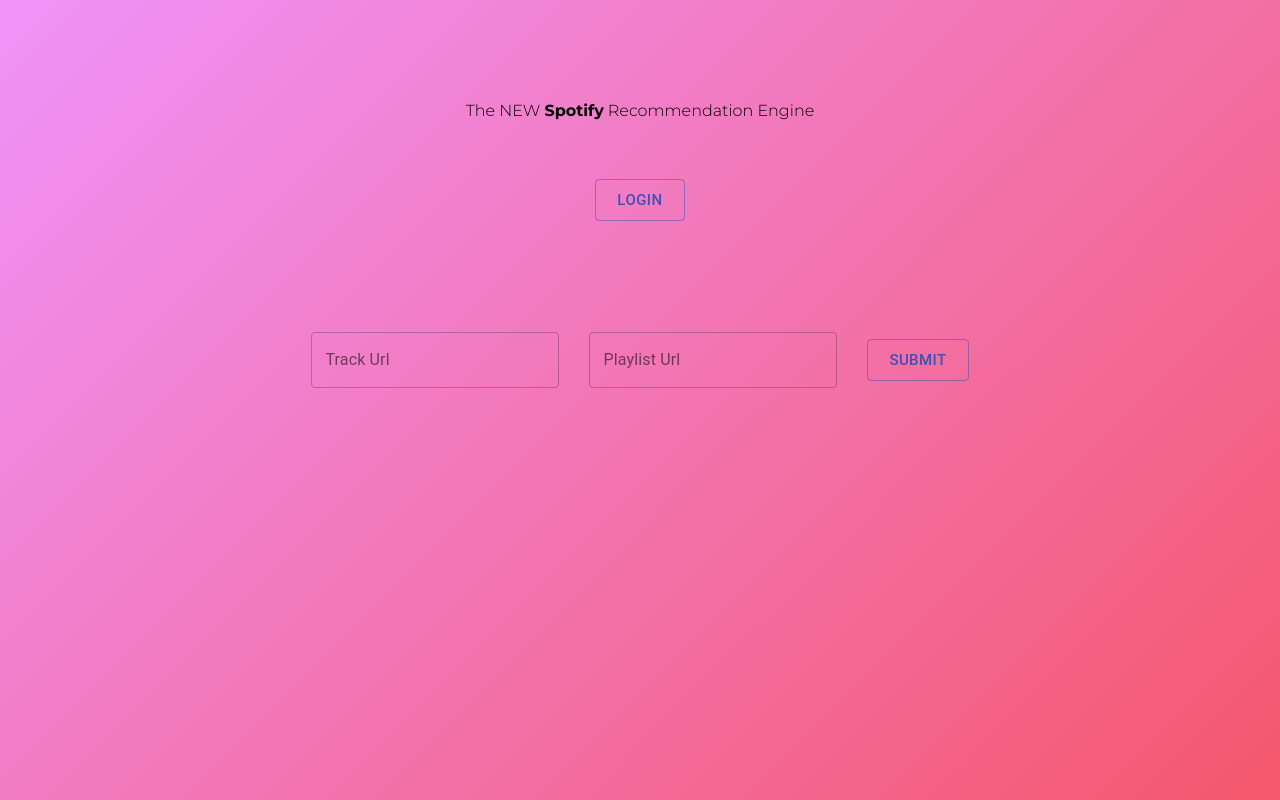
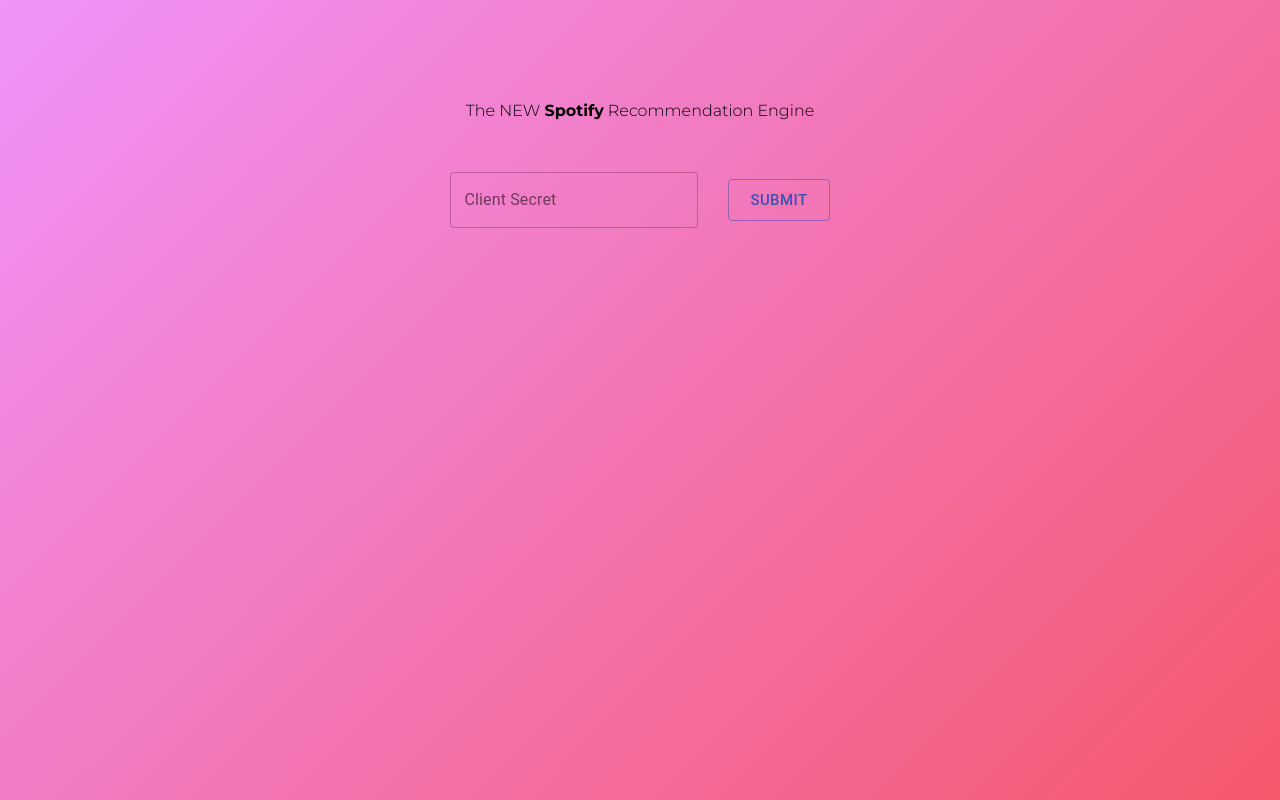
Before and after one commit to githubmaha/New-Spotify-Recommendation-Engine-UI, a React (Create React App) app: page / in a window 1280 px wide. Built offline with nearby package versions, Linux system fonts and the light colour scheme.

Commit message:
Added authorization for public api and ability to get track details

```diff
--- a/src/App.tsx
+++ b/src/App.tsx
@@ -1,4 +1,4 @@
-import React, { useCallback } from 'react';
+import React from 'react';
 import './App.css';
 import Home from './Components/Home/Home';
 import Notfound from './Components/NotFound/NotFound';
@@ -41,10 +41,10 @@
       >
         <Switch>
           <Route exact path="/">
-            {spotifyAuth.token ? <Redirect to="/UserDashboard" /> : <Home />}
+            {spotifyAuth.userAPIAuth.isLoggedIn ? <Redirect to="/UserDashboard" /> : <Home />}
           </Route>
           <Route exact path="/UserDashboard">
-            {spotifyAuth.token ? <UserDashboard /> : <Redirect to="/" />}
+            {spotifyAuth.userAPIAuth.isLoggedIn ? <UserDashboard /> : <Redirect to="/" />}
           </Route>
           <Route>
             <Notfound></Notfound>
--- a/src/Components/Home/Home.tsx
+++ b/src/Components/Home/Home.tsx
@@ -7,9 +7,14 @@
 import queryString, { ParsedQuery } from 'query-string'
 import ContentRenderer from '../../Types/ContentRenderer';
 import { SpotifyAuthContext } from './../../Contexts/SpotifyAuthContext';
+import Track from '../../Types/Spotify/Track';
+import { v4 as uuid } from "uuid";
+import PublicAPIAuthObject from './../../Types/Spotify/PublicAPIAuthObject.d';
+import UserAPIAuthObject from './../../Types/Spotify/UserAPIAuthObject.d';
 
 enum FormContentType {
   HOME = "HOME",
+  CLIENT_SECRET = "CLIENT_SECRET"
 }
 
 const Title = (): JSX.Element => {
@@ -28,16 +33,90 @@
     );
 }
 
-const SongForm = (): JSX.Element => {
+type ClientSecretFormProps = {
+  getPublicAPIAuthorization: (clientId) => Promise<PublicAPIAuthObject>;
+  setFormContent: (formContentType) => void;
+};
+
+const ClientSecretForm = (props): JSX.Element => {
+  const spotifyAuth = useContext(SpotifyAuthContext);
+  const [clientSecret, setClientSecret] = useState("");
+  const [errorText, setErrorText] = useState("");
+
+  const clientSecretOnChance = useCallback(
+    (event: React.ChangeEvent<HTMLInputElement>) => {
+      setClientSecret(event.target.value);
+    },
+    []
+  );
+
+  const onSubmit = useCallback(() => {
+    setErrorText("");
+
+    const tryToAuthorize = async () => {
+      try {
+        spotifyAuth.publicAPIAuthDispatch({
+          type: "modify",
+          payload: await props.getPublicAPIAuthorization(clientSecret),
+        });
+        props.setFormContent(FormContentType.HOME);
+      } catch (error) {
+        setErrorText(error.message);
+        console.dir(error);
+      }
+    };
+
+    tryToAuthorize();
+  }, [props, clientSecret, spotifyAuth]);
+
+  return (
+    <Grid
+      container
+      item
+      justify="center"
+      alignItems="center"
+      className="height-spacing"
+    >
+      <Grid item>
+        <TextField
+          label="Client Secret"
+          variant="outlined"
+          onChange={clientSecretOnChance}
+          error={!!errorText}
+          helperText={errorText}
+        />
+      </Grid>
+      <Grid item className="spacing">
+        <Button
+          variant="outlined"
+          size="large"
+          color="primary"
+          onClick={onSubmit}
+        >
+          Submit
+        </Button>
+      </Grid>
+    </Grid>
+  );
+};
+
+type SongFormProps = {
+  getTrackInfo: (trackId: string, access_token: string) => Promise<Track>;
+};
+
+
+const SongForm = (props: SongFormProps): JSX.Element => {
+  const spotifyAuth = useContext(SpotifyAuthContext);
   const [trackUrl, setTrackUrl] = useState("");
   const [playlistUrl, setPlaylistUrl] = useState("");
+  const [errorText, setErrorText] = useState("");
 
   const trackUrlOnChange = useCallback(
     (event: React.ChangeEvent<HTMLInputElement>) => {
       setTrackUrl(event.target.value);
     },
-    [],
-  )
+    []
+  );
 
   const playlistUrlOnChange = useCallback(
     (event: React.ChangeEvent<HTMLInputElement>) => {
@@ -45,6 +124,29 @@
     },
     []
   );
+
+  const onSubmit = useCallback(() => {
+    setErrorText("");
+
+    const tryToParseUrl = async () => {
+      try {
+        const trackUrlObject = new URL(trackUrl);
+        console.dir(
+          await props.getTrackInfo(
+            trackUrlObject.pathname.split("/")[2].split("?")[0],
+            spotifyAuth.publicAPIAuth.access_token
+          )
+        );
+      } catch (error) {
+        error.message.includes("URL constructor")
+          ? setErrorText("Please enter a valid URL format")
+          : setErrorText(error.message);
+        console.dir(error);
+      }
+    };
+
+    tryToParseUrl();
+  }, [props, trackUrl, spotifyAuth.publicAPIAuth.access_token]);
 
   return (
     <Grid
@@ -59,6 +161,8 @@
           label="Track Url"
           variant="outlined"
           onChange={trackUrlOnChange}
+          error={!!errorText}
+          helperText={errorText}
         />
       </Grid>
       <Grid item className="spacing">
@@ -69,21 +173,19 @@
         />
       </Grid>
       <Grid item className="spacing">
-        <Button variant="outlined" size="large" color="primary">
+        <Button variant="outlined" size="large" color="primary" onClick={onSubmit}>
           Submit
         </Button>
       </Grid>
     </Grid>
   );
-}
+};
 
 type LoginFormProps = {
-  getLoginUrl: (state) => string;
+  getLoginUrl: (state: string) => string;
 };
 
 const LoginForm: React.FC<LoginFormProps> = (props): JSX.Element => {
-  const spotifyAuth = useContext(SpotifyAuthContext);
-
   return (
     <Grid
       container
@@ -97,7 +199,7 @@
           variant="outlined"
           size="large"
           color="primary"
-          href={props.getLoginUrl(spotifyAuth.state)}
+          href={props.getLoginUrl(uuid())}
         >
           Login
         </Button>
@@ -114,8 +216,8 @@
 
 const Home = (): JSX.Element => {
   const { hash } = useLocation();
-  const [formContent, setFormContent] = useState<FormContentType>(FormContentType.HOME);
-  const { getLoginUrl } = useSpotify();
+  const [formContent, setFormContent] = useState<FormContentType>(FormContentType.CLIENT_SECRET);
+  const { getPublicAPIAuthorization, getLoginUrl, getTrackInfo } = useSpotify();
   const spotifyAuth = useContext(SpotifyAuthContext);
 
   const formContentRenderer: ContentRenderer<FormContentType> = useMemo(() => {
@@ -123,20 +225,35 @@
       HOME: () => (
         <>
           <LoginForm getLoginUrl={getLoginUrl} />
-          <SongForm />
+          <SongForm getTrackInfo={getTrackInfo} />
         </>
       ),
+      CLIENT_SECRET: () => (
+        <ClientSecretForm
+          getPublicAPIAuthorization={getPublicAPIAuthorization}
+          setFormContent={setFormContent}
+        />
+      ),
     };
-  }, [getLoginUrl]);
+  }, [getLoginUrl, getTrackInfo, getPublicAPIAuthorization]);
+
+  console.dir(spotifyAuth.userAPIAuth);
 
   useEffect(() => {
     const parsedHash: ParsedHashType = queryString.parse(hash);
-    console.log(parsedHash.state);
-    console.log(spotifyAuth.state);
+    console.dir(parsedHash);
+
     if (parsedHash.access_token && parsedHash.expires_in && parsedHash.state) {
-      spotifyAuth.setToken(parsedHash.access_token);
-      spotifyAuth.setExpiresIn(parsedHash.expires_in);
-      spotifyAuth.setExpiresIn(parsedHash.state);
+      const userAuthObject: UserAPIAuthObject = {
+        access_token: parsedHash.access_token,
+        expires_in: parsedHash.expires_in,
+        state: parsedHash.state,
+      };
+
+      spotifyAuth.userAPIAuthDispatch({
+        type: "modify",
+        payload: userAuthObject,
+      });
     }
   }, [hash]);
 
--- a/src/Contexts/SpotifyAuthContext.tsx
+++ b/src/Contexts/SpotifyAuthContext.tsx
@@ -1,47 +1,115 @@
-import React, { createContext, useState, useMemo } from "react";
-import { v4 as uuid } from "uuid";
+import React, { createContext, useReducer } from "react";
+import PublicAPIAuthObject from "../Types/Spotify/PublicAPIAuthObject";
+import UserAPIAuthObject from "../Types/Spotify/UserAPIAuthObject";
+
+type SpotifyPublicAPIAuthType = {
+  access_token: string;
+  expires_in: string;
+  isLoggedIn: boolean;
+};
+
+type SpotifyUserAPIAuthType = SpotifyPublicAPIAuthType &{
+  state: string;
+};
 
 type SpotifyAuthContextType = {
-  token: string;
-  expiresIn: string;
-  state: string;
-  isLoggedIn: boolean;
-  setToken: React.Dispatch<React.SetStateAction<string>> | ((param) => void);
-  setExpiresIn: React.Dispatch<React.SetStateAction<string>> | ((param) => void);
-  setState: React.Dispatch<React.SetStateAction<string>> | ((param) => void);
+  userAPIAuth: SpotifyUserAPIAuthType;
+  publicAPIAuth: SpotifyPublicAPIAuthType;
+  userAPIAuthDispatch: React.Dispatch<SpotifyUserAPIAuthReducerActionType> | (() =>  void);
+  publicAPIAuthDispatch: React.Dispatch<SpotifyPublicAPIAuthReducerActionType> | (() =>  void);
 };
 
 const initialContext: SpotifyAuthContextType = {
-  token: "",
-  expiresIn: "",
-  state: "",
-  isLoggedIn: false,
-  setToken: (param) => {},
-  setExpiresIn: (param) => {},
-  setState: (param) => {}
+  userAPIAuth: {
+    access_token: "",
+    expires_in: "",
+    state: "",
+    isLoggedIn: false
+  },
+  publicAPIAuth: {
+    access_token: "",
+    expires_in: "",
+    isLoggedIn: false
+  },
+  userAPIAuthDispatch: () => {},
+  publicAPIAuthDispatch: () => {}
 };
 
 export const SpotifyAuthContext: React.Context<SpotifyAuthContextType> = createContext<SpotifyAuthContextType>(initialContext);
 
+type SpotifyUserAPIAuthReducerActionType = {
+  type: string;
+  payload: UserAPIAuthObject;
+};
+
+const spotifyUserAPIAuthReducer = (
+  authState: SpotifyUserAPIAuthType,
+  action: SpotifyUserAPIAuthReducerActionType
+) => {
+  switch (action.type) {
+    case "modify":
+      const access_token = action.payload.access_token;
+      const expires_in = action.payload.expires_in;
+      const state = action.payload.state;
+      const isLoggedIn =
+        !!action.payload.access_token && !!action.payload.state;
+      return { access_token, expires_in, state, isLoggedIn };
+
+    default:
+      throw new Error("Invalid action type");
+  }
+};
+
+type SpotifyPublicAPIAuthReducerActionType = {
+  type: string;
+  payload: PublicAPIAuthObject;
+};
+
+const spotifyPublicAPIAuthReducer = (
+  authState: SpotifyPublicAPIAuthType,
+  action: SpotifyPublicAPIAuthReducerActionType
+) => {
+  switch (action.type) {
+    case "modify":
+      const access_token = action.payload.access_token;
+      const expires_in = action.payload.expires_in;
+      const isLoggedIn = !!action.payload.access_token;
+      return { access_token, expires_in, isLoggedIn };
+    default:
+      throw new Error("Invalid action type");
+  }
+};
+
+const initialUserAPIAuthState: SpotifyUserAPIAuthType = {
+  access_token: "",
+  expires_in: "",
+  state: "",
+  isLoggedIn: false,
+};
+
+const initialPublicAPIAuthState: SpotifyPublicAPIAuthType = {
+  access_token: "",
+  expires_in: "",
+  isLoggedIn: false,
+};
+
 const SpotifyAuthProvider = (props): JSX.Element => {
-    const [token, setToken] = useState("");
-    const [expiresIn, setExpiresIn] = useState("");
-    const [state, setState] = useState("");
-
-    const isLoggedIn: boolean = useMemo((): boolean => {
-      return !!token /* && !!expiresIn*/;
-    }, [token, expiresIn]);
+    const [userAPIAuth, userAPIAuthDispatch] = useReducer(
+      spotifyUserAPIAuthReducer,
+      initialUserAPIAuthState
+    );
+    const [publicAPIAuth, publicAPIAuthDispatch] = useReducer(
+      spotifyPublicAPIAuthReducer,
+      initialPublicAPIAuthState
+    );
 
     return (
       <SpotifyAuthContext.Provider
         value={{
-          token: token,
-          expiresIn: expiresIn,
-          state: state,
-          isLoggedIn: isLoggedIn,
-          setToken: setToken,
-          setExpiresIn: setExpiresIn,
-          setState: setState
+          userAPIAuth: userAPIAuth,
+          publicAPIAuth: publicAPIAuth,
+          userAPIAuthDispatch: userAPIAuthDispatch,
+          publicAPIAuthDispatch: publicAPIAuthDispatch
         }}
       >
         {props.children}
--- a/src/Hooks/useSpotify.tsx
+++ b/src/Hooks/useSpotify.tsx
@@ -1,24 +1,64 @@
-import { v4 as uuid} from 'uuid'
+import Track from './../Types/Spotify/Track.d';
+import PublicAPIAuthObject from '../Types/Spotify/PublicAPIAuthObject';
 
-const AUTH_ENDPOINT = "https://accounts.spotify.com/authorize";
+const AUTH_ENDPOINT = "https://accounts.spotify.com";
 const CLIENT_ID = "b129fa9d3806443d901ed25d828bad03";
 const REDIRECT_URI = "http://localhost:3000";
 const scopes = ["user-read-currently-playing", "user-read-playback-state"];
 
+const API_ENDPOINT = "https://api.spotify.com/v1";
+
 
 type UseSpotifyType = {
-  getLoginUrl: (state) => string;
-  login: () => Promise<void>;
+  getPublicAPIAuthorization: (clientSecret: string) => Promise<PublicAPIAuthObject>;
+  getLoginUrl: (state: string) => string;
+  getTrackInfo: (trackId: string, access_token: string) => Promise<Track>;
 };
 
 const useSpotify = (): UseSpotifyType => {
 
     return {
-        getLoginUrl: (state): string => {
-              return `${AUTH_ENDPOINT}?client_id=${CLIENT_ID}&response_type=token&redirect_uri=${REDIRECT_URI}&scope=${scopes.join("%20")}&state=${state}}`;
+        getPublicAPIAuthorization: async (clientSecret: string): Promise<PublicAPIAuthObject> => {
+            const base64EncodedAuth = btoa(`${CLIENT_ID}:${clientSecret}`);
+            const response = await fetch(`${AUTH_ENDPOINT}/api/token`, {
+                method: "POST",
+                mode: "cors",
+                headers: {
+                    Authorization: `Basic ${base64EncodedAuth}`,
+                    "Content-Type": "application/x-www-form-urlencoded",
+                },
+                body: new URLSearchParams({
+                    grant_type: "client_credentials"
+                }),
+            });
+
+            if (!response.ok) {
+                throw new Error(JSON.stringify(response.json()));
+            }
+
+            return response.json();
         },
-        login: async (): Promise<void> => {
-        }
+        getLoginUrl: (state: string): string => {
+              return `${AUTH_ENDPOINT}/authorize?client_id=${CLIENT_ID}&response_type=token&redirect_uri=${REDIRECT_URI}&scope=${scopes.join(
+                "%20"
+              )}&state=${state}}`;
+        },
+        getTrackInfo: async (trackId: string, access_token: string): Promise<Track> => {
+            const response = await fetch(`${API_ENDPOINT}/tracks/${trackId}`, {
+              method: "GET",
+              mode: "cors",
+              headers: {
+                Authorization: `Bearer ${access_token}`
+              },
+            });
+
+            if (!response.ok) {
+              throw new Error(JSON.stringify(response.json()));
+            }
+
+            return response.json();
+        },
+
     };
 };
 
--- a/src/Types/Spotify/AuthObject.d.ts
+++ /dev/null
@@ -1,4 +0,0 @@
-type AuthObject = {
-  clientSecret: string;
-  redirectUri: string;
-};
--- /dev/null
+++ b/src/Types/Spotify/PublicAPIAuthObject.d.ts
@@ -0,0 +1,6 @@
+type PublicAPIAuthObject = {
+  access_token: string;
+  expires_in: string;
+};
+
+export default PublicAPIAuthObject;
--- /dev/null
+++ b/src/Types/Spotify/UserAPIAuthObject.d.ts
@@ -0,0 +1,5 @@
+type UserAPIAuthObject = PublicAPIAuthObject & {
+    state: string;
+}
+
+export default UserAPIAuthObject;
```
